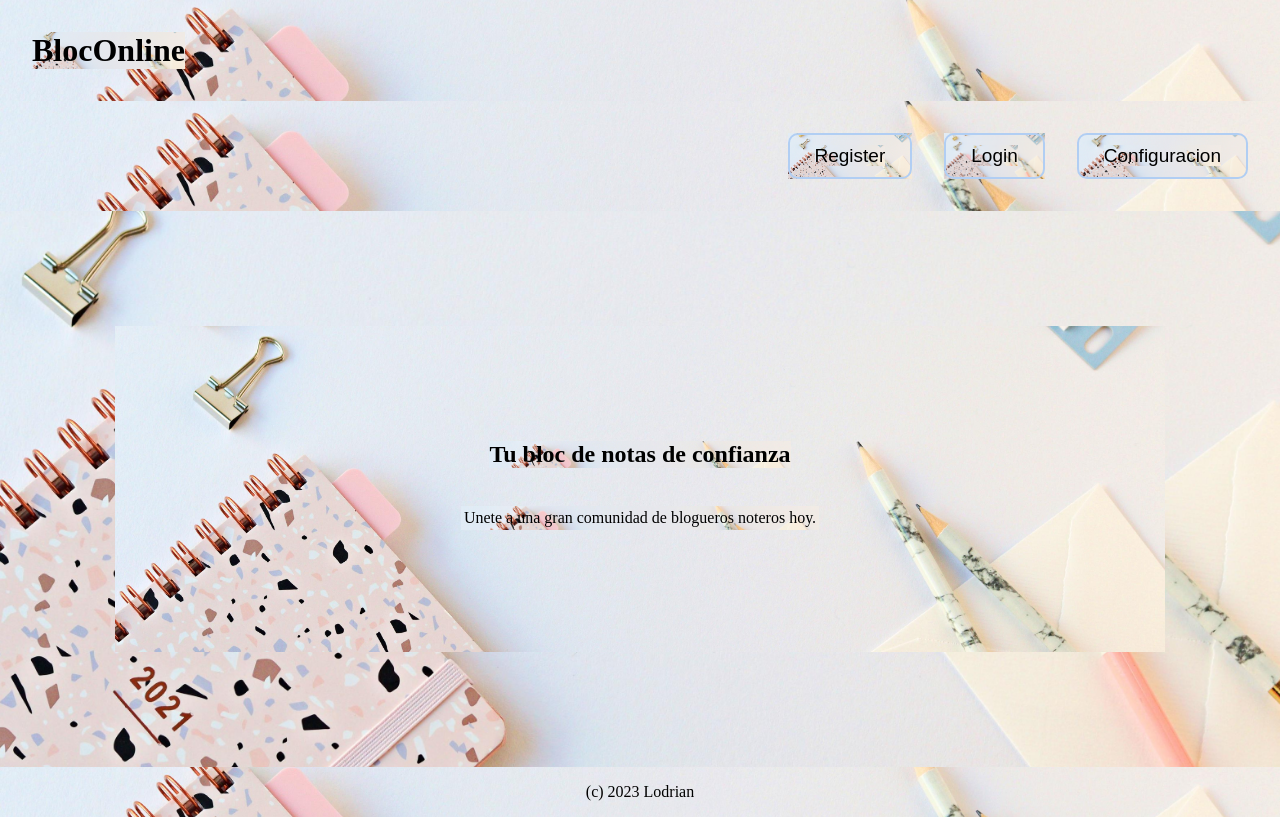
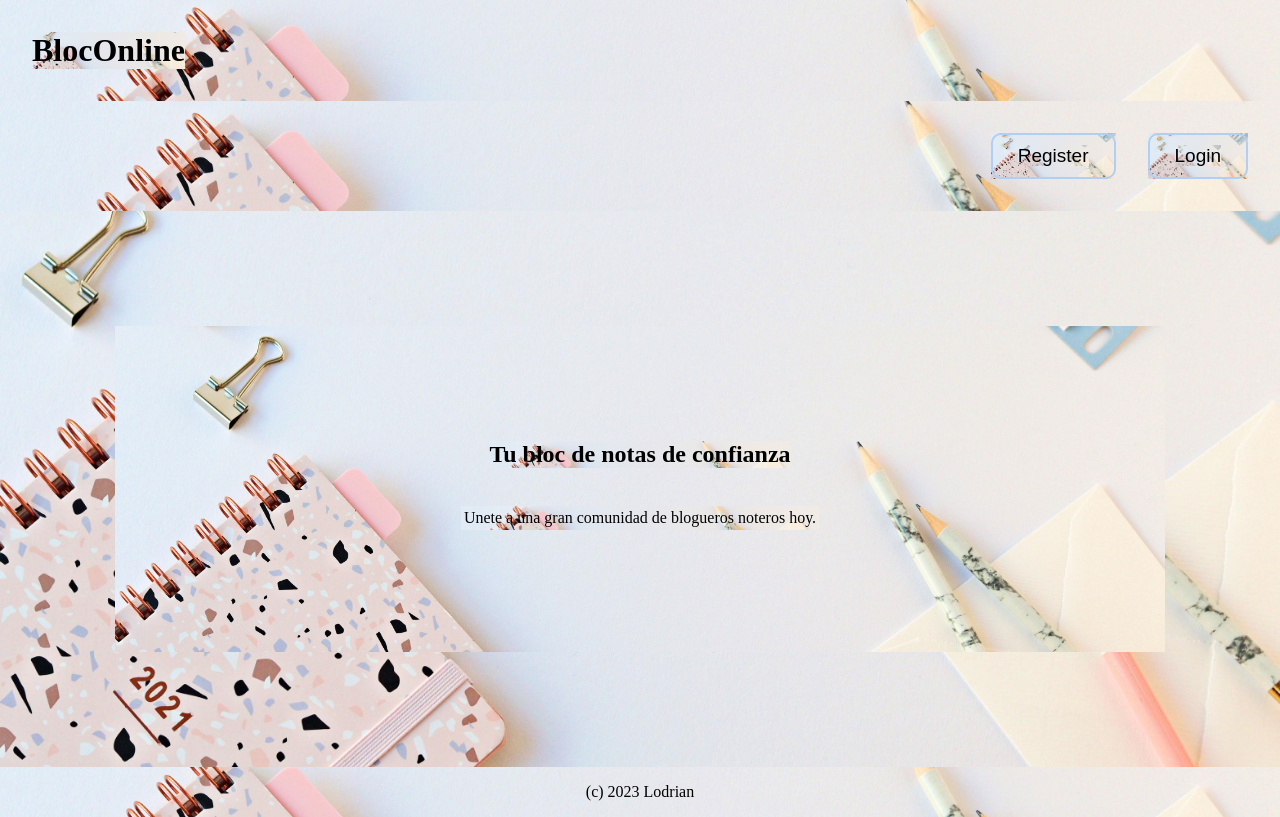
Before and after one commit to AdrianRiveraSegade/reactNotas, a React (Create React App) app: page / in a window 1280 px wide. Built offline with nearby package versions, Linux system fonts and the light colour scheme.

Commit message:
quitado config

```diff
--- a/src/components/Auth.js
+++ b/src/components/Auth.js
@@ -40,9 +40,6 @@ export const Auth = () => {
           </li>
         </>
       )}
-      <button className="config">
-        <Link to={"/config"}>Configuracion</Link>
-      </button>
     </ul>
   );
 };
--- a/src/components/LoginForm.js
+++ b/src/components/LoginForm.js
@@ -44,8 +44,8 @@ const LoginForm = () => {
         //Cambiamos el estado y metemos el token recogido en la API
         login(body.data);
 
-        //Redireccionamos al usuario al inicio
-        navigate("/");
+        //Redireccionamos al usuario a la lista de notas
+        navigate("/list");
       }
     } catch (error) {
       console.error(error);
--- a/src/components/RegisterForm.js
+++ b/src/components/RegisterForm.js
@@ -33,8 +33,8 @@ const RegisterForm = () => {
             throw new Error(body.message);
           }
 
-          //Devolvemos al usuario a la pagina principal
-          navigate("/");
+          //Devolvemos al usuario al listado de notas
+          navigate("/list");
         } catch (error) {
           //Si hay algún error lo sacamos por consola y lo mostramos como alerta al usuario
           console.error(error);
```
